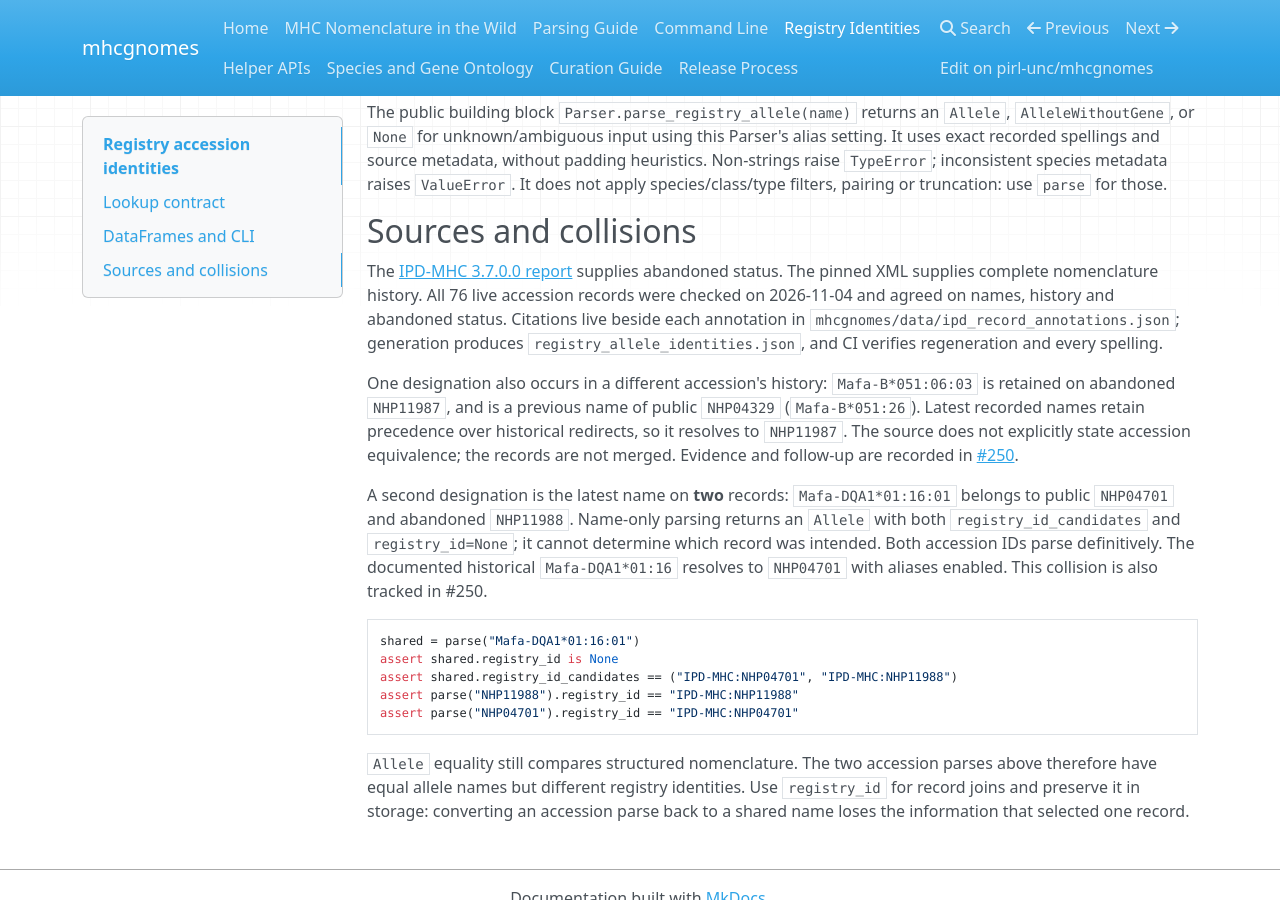
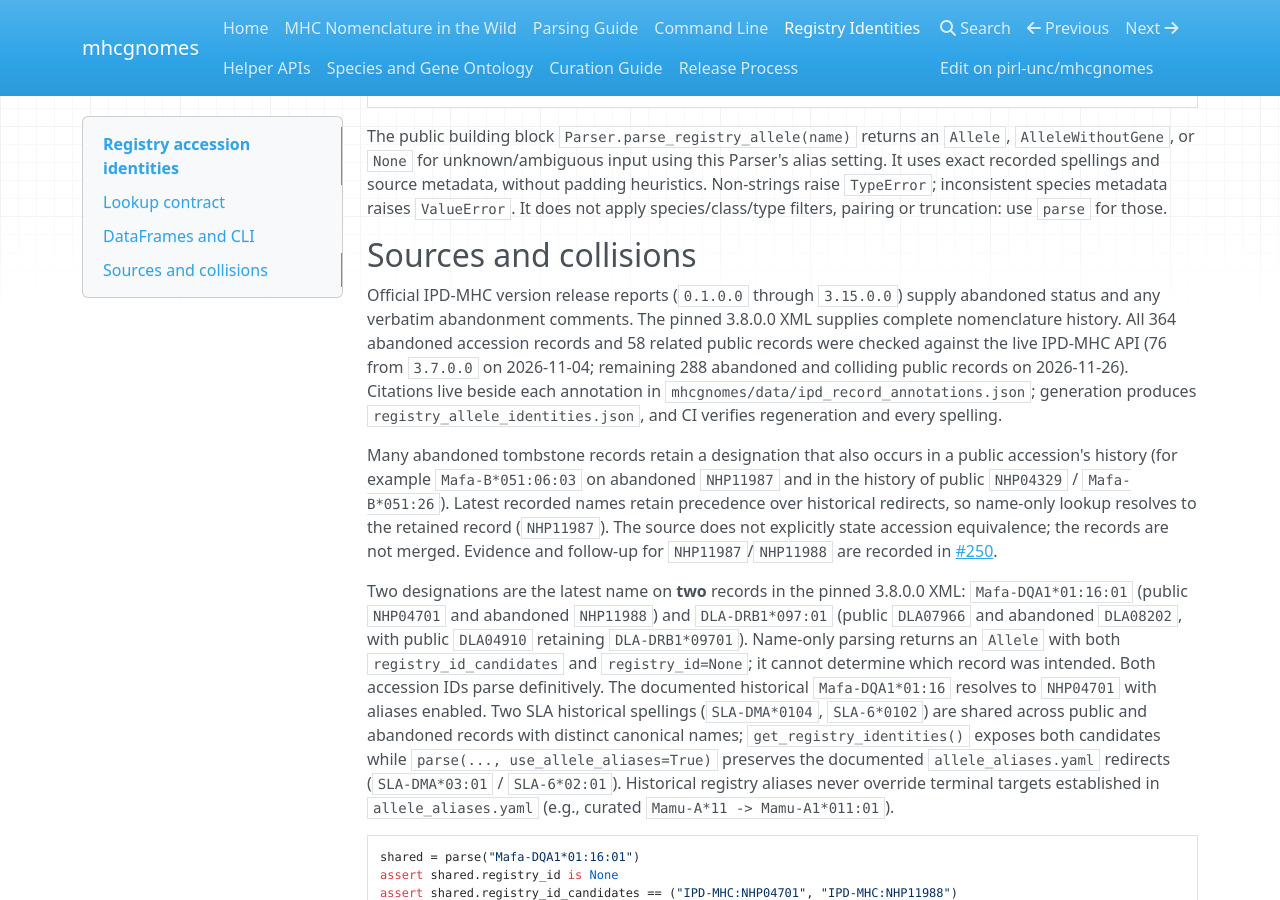
Before and after one commit to pirl-unc/mhcgnomes, an MkDocs documentation site: the page built from docs/registry-identities.md, in a window 1280 px wide and 900 px high, scrolled down 1795 px. Built offline with MkDocs 1.6.1, drawn with Linux system fonts in a browser that asks for light colours; nearby versions of some CDN libraries; some of the changed text lies outside the part shown.

Commit message:
Reconcile all 364 abandoned IPD-MHC records in pinned 3.8.0.0 XML (v3.94.0) (#331)

````diff
--- a/docs/registry-identities.md
+++ b/docs/registry-identities.md
@@ -1,9 +1,10 @@
 # Registry accession identities
 
 An accession identifies a registry record even when its designation changes or the
-record is abandoned. mhcgnomes 3.69 adds an explicit identity index for the **76
-IPD-MHC records abandoned in release 3.7.0.0**, retained in the pinned 3.8.0.0 XML.
-Two related public accessions are included to represent overlapping names.
+record is abandoned. mhcgnomes maintains an explicit identity index for all **364
+abandoned IPD-MHC records** retained in the pinned `IPD-MHC-3.8.0.0.xml` snapshot
+(spanning release reports `0.1.0.0` through `3.15.0.0`), plus **58 related public
+accessions** needed to represent overlapping names (422 total identities).
 This is a curated inventory, not complete coverage of IPD-MHC, IMGT/HLA, or GenBank.
 
 ```python
@@ -100,26 +101,36 @@ apply species/class/type filters, pairing or truncation: use `parse` for those.
 
 ## Sources and collisions
 
-The [IPD-MHC 3.7.0.0 report](https://www.ebi.ac.uk/ipd/mhc/version/v3700/) supplies
-abandoned status. The pinned XML supplies complete nomenclature history. All 76
-live accession records were checked on 2026-11-04 and agreed on names, history and
-abandoned status. Citations live beside each annotation in
-`mhcgnomes/data/ipd_record_annotations.json`; generation produces
-`registry_allele_identities.json`, and CI verifies regeneration and every spelling.
+Official IPD-MHC version release reports (`0.1.0.0` through `3.15.0.0`) supply
+abandoned status and any verbatim abandonment comments. The pinned 3.8.0.0 XML
+supplies complete nomenclature history. All 364 abandoned accession records and 58
+related public records were checked against the live IPD-MHC API (76 from `3.7.0.0`
+on 2026-11-04; remaining 288 abandoned and colliding public records on 2026-11-26).
+Citations live beside each annotation in `mhcgnomes/data/ipd_record_annotations.json`;
+generation produces `registry_allele_identities.json`, and CI verifies regeneration
+and every spelling.
 
-One designation also occurs in a different accession's history:
-`Mafa-B*051:06:03` is retained on abandoned `NHP11987`, and is a previous name of
-public `NHP04329` (`Mafa-B*051:26`). Latest recorded names retain precedence over
-historical redirects, so it resolves to `NHP11987`. The source does not explicitly
-state accession equivalence; the records are not merged. Evidence and follow-up
-are recorded in [#250](https://github.com/pirl-unc/mhcgnomes/issues/250).
+Many abandoned tombstone records retain a designation that also occurs in a public
+accession's history (for example `Mafa-B*051:06:03` on abandoned `NHP11987` and in
+the history of public `NHP04329` / `Mafa-B*051:26`). Latest recorded names retain
+precedence over historical redirects, so name-only lookup resolves to the retained
+record (`NHP11987`). The source does not explicitly state accession equivalence; the
+records are not merged. Evidence and follow-up for `NHP11987`/`NHP11988` are recorded
+in [#250](https://github.com/pirl-unc/mhcgnomes/issues/250).
 
-A second designation is the latest name on **two** records:
-`Mafa-DQA1*01:16:01` belongs to public `NHP04701` and abandoned `NHP11988`.
-Name-only parsing returns an `Allele` with both `registry_id_candidates` and
-`registry_id=None`; it cannot determine which record was intended. Both accession
-IDs parse definitively. The documented historical `Mafa-DQA1*01:16` resolves to
-`NHP04701` with aliases enabled. This collision is also tracked in #250.
+Two designations are the latest name on **two** records in the pinned 3.8.0.0 XML:
+`Mafa-DQA1*01:16:01` (public `NHP04701` and abandoned `NHP11988`) and
+`DLA-DRB1*097:01` (public `DLA07966` and abandoned `DLA08202`, with public `DLA04910`
+retaining `DLA-DRB1*09701`). Name-only parsing returns an `Allele` with both
+`registry_id_candidates` and `registry_id=None`; it cannot determine which record was
+intended. Both accession IDs parse definitively. The documented historical
+`Mafa-DQA1*01:16` resolves to `NHP04701` with aliases enabled. Two SLA historical
+spellings (`SLA-DMA*0104`, `SLA-6*0102`) are shared across public and abandoned
+records with distinct canonical names; `get_registry_identities()` exposes both
+candidates while `parse(..., use_allele_aliases=True)` preserves the documented
+`allele_aliases.yaml` redirects (`SLA-DMA*03:01` / `SLA-6*02:01`). Historical
+registry aliases never override terminal targets established in `allele_aliases.yaml`
+(e.g., curated `Mamu-A*11 -> Mamu-A1*011:01`).
 
 ```python
 shared = parse("Mafa-DQA1*01:16:01")
--- a/mhcgnomes/version.py
+++ b/mhcgnomes/version.py
@@ -1,4 +1,4 @@
-__version__ = "3.93.0"
+__version__ = "3.94.0"
 
 
 def print_version():
````
Also changed, not shown: EXTERNAL_DATA.md (+28 -19 lines), 9 other files.
